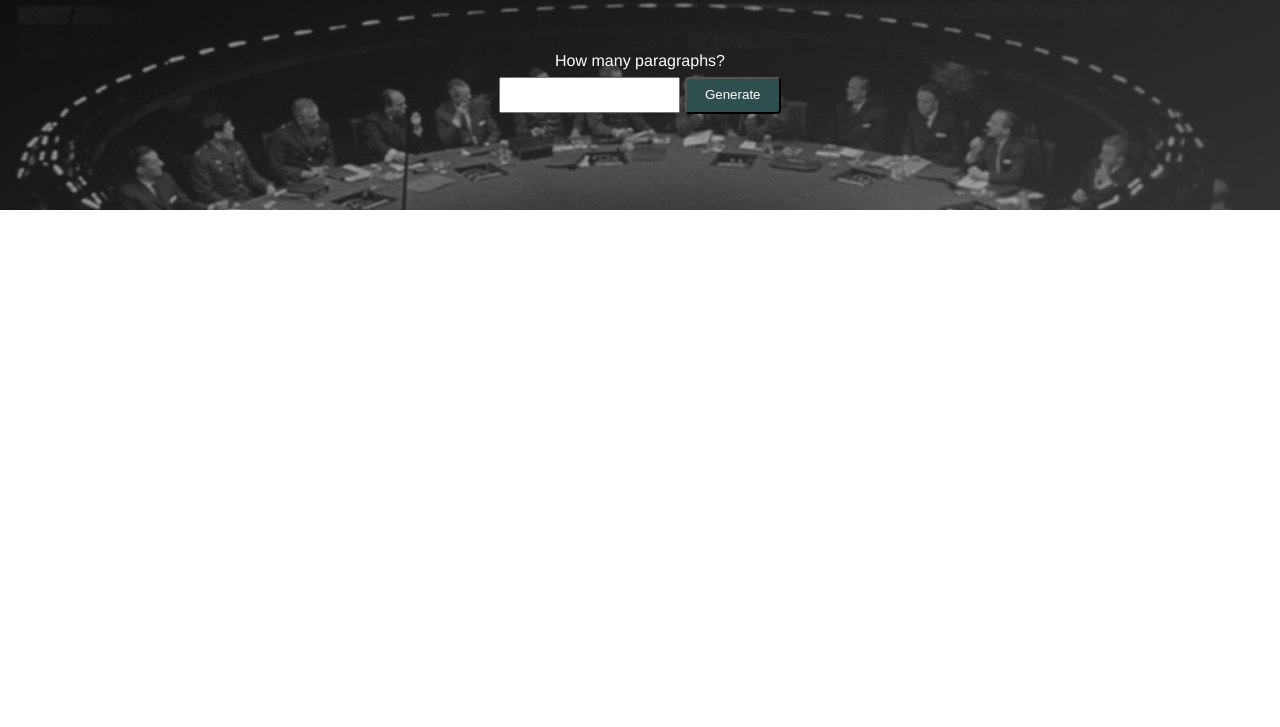
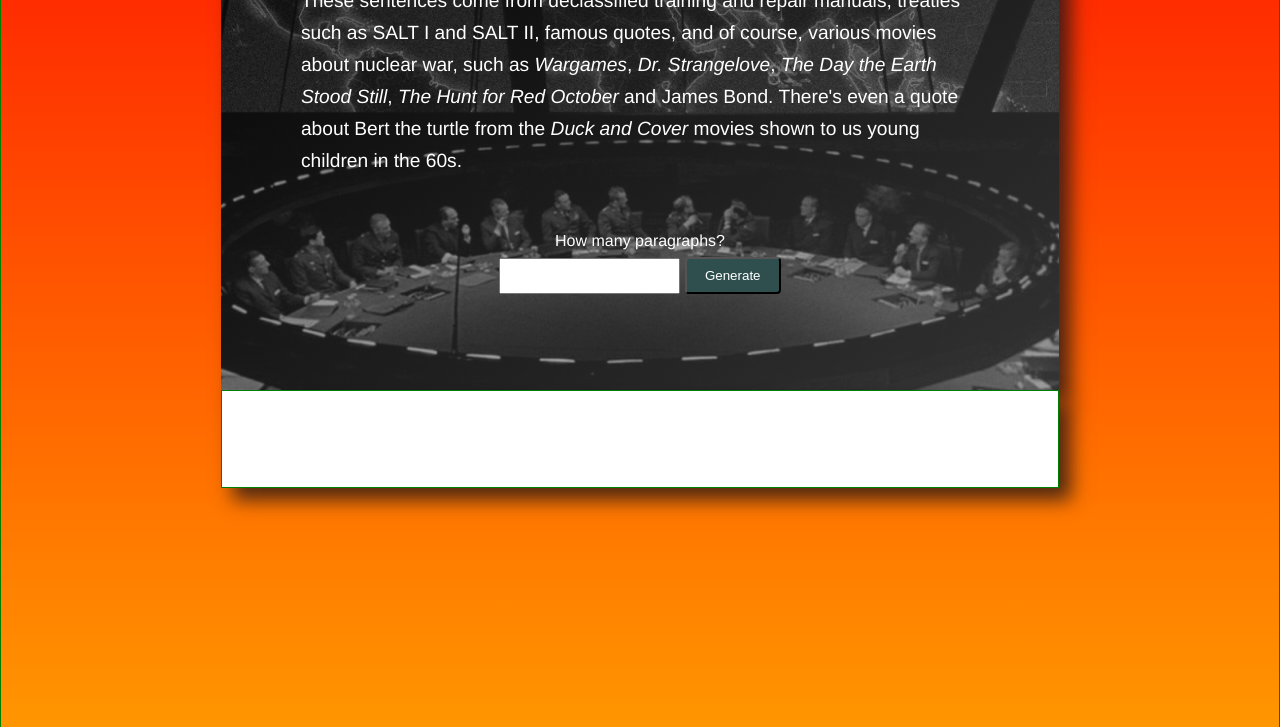
Before and after one commit to deepbsd/nukemIpsum, a website: page public/index.html in a window 1280 px wide. Shown: the part 307-1034 px from the top of the page. Before the commit the page ends 800 px from the top, so only its background shows below. Drawn offline with Linux system fonts and the light colour scheme.

Commit message:
added branch for new design.  made some changes to experiment with

```diff
--- a/generator.js
+++ b/generator.js
@@ -80,7 +80,7 @@ GenerateNewText.prototype.getParagraph = function(bunchaText) {
       firstSentence = false;
     } else {
         let nextSentence = this.getRandomSentence();
-        // check if sentence already exists in paragraph
+        // check if sentence already exists in paragraph: the second test is not working yet...
         if ((!paragraph.indexOf(nextSentence === -1)) || (!bunchaText.indexOf(nextSentence === -1))) {
         //if (!paragraph.indexOf(nextSentence === -1)) {
             console.log("Duplicate!");
--- a/package.json
+++ b/package.json
@@ -4,7 +4,8 @@
   "description": "",
   "main": "app.js",
   "scripts": {
-    "test": "echo \"Error: no test specified\" && exit 1"
+    "test": "echo \"Error: no test specified\" && exit 1",
+    "start": "node app.js"
   },
   "keywords": [],
   "author": "",
--- a/public/index.html
+++ b/public/index.html
@@ -5,6 +5,8 @@
 
 </head>
 <body>
+
+    <div class="container">
 
         <div class="header">
             <h1 class="title">Nukem Ipsum Generator</h1>
@@ -33,6 +35,7 @@
                 <div class='placeholder-div'></div>
             </div>
         </div>
+    </div>
 
 </body>
 </html>
--- a/public/style.css
+++ b/public/style.css
@@ -1,7 +1,19 @@
 * {
+    box-sizing: border-box;
     padding: 0;
     margin: 0;
 }
+
+.container {
+    border: 1px solid green;
+    padding: 9%;
+    width: 100%;
+    height: 220%;
+    background-image: linear-gradient(to bottom, red, yellow);
+    /* z-index: -3; */
+}
+
+
 
 .description {
     margin: 2rem auto;
@@ -18,6 +30,7 @@ h1 {
 
 .header {
 
+
     background-image: linear-gradient(to right bottom,
         rgb(0,0,0,0.5), rgb(100,100,100,0.5)),
         url("img/war_room.png") ;
@@ -25,6 +38,7 @@ h1 {
     background-position: center;
     background-size: cover;
     color: white;
+    box-shadow: 12px 12px 18px rgb(35,22,22,0.8);
 
     font-family: Helvetica, sans-serif;
 
@@ -36,6 +50,8 @@ h1 {
     line-height: 2rem;
     padding: 5rem;
     text-align: center;
+    margin: 0 auto;
+    width: 80%;
 }
 
 .form {
@@ -55,12 +71,15 @@ input {
     line-height: 2rem;
 }
 
-/*
 .main {
-    padding: 1rem 1rem;
-    margin: 2rem 0;
+    border: 1px solid green;
+    background-color: white;
+    box-shadow: 12px 12px 18px rgb(35,22,22,0.8);
+    margin: 0 auto;
+    padding: 0 8%;
+    width: 80%;
+
 }
-*/
 
 .generated-text {
     font-family: Geneva, sans-serif;
```
Lines whose indentation alone changed are shown as unchanged.
